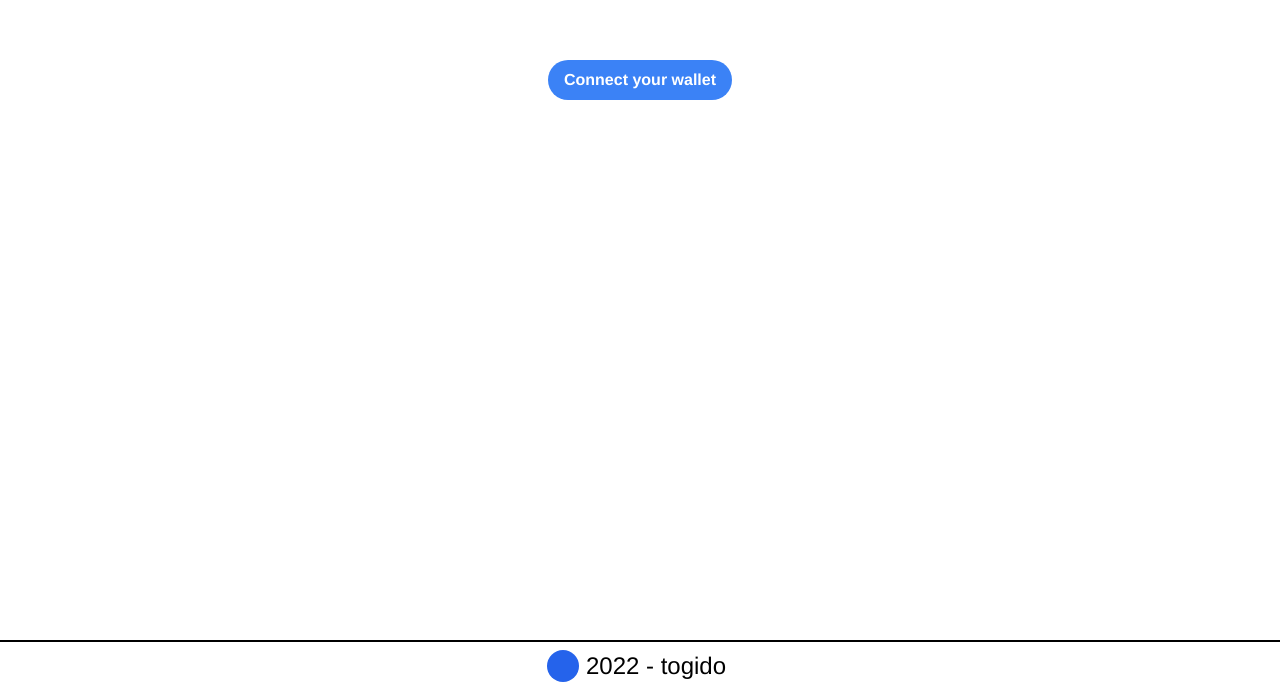
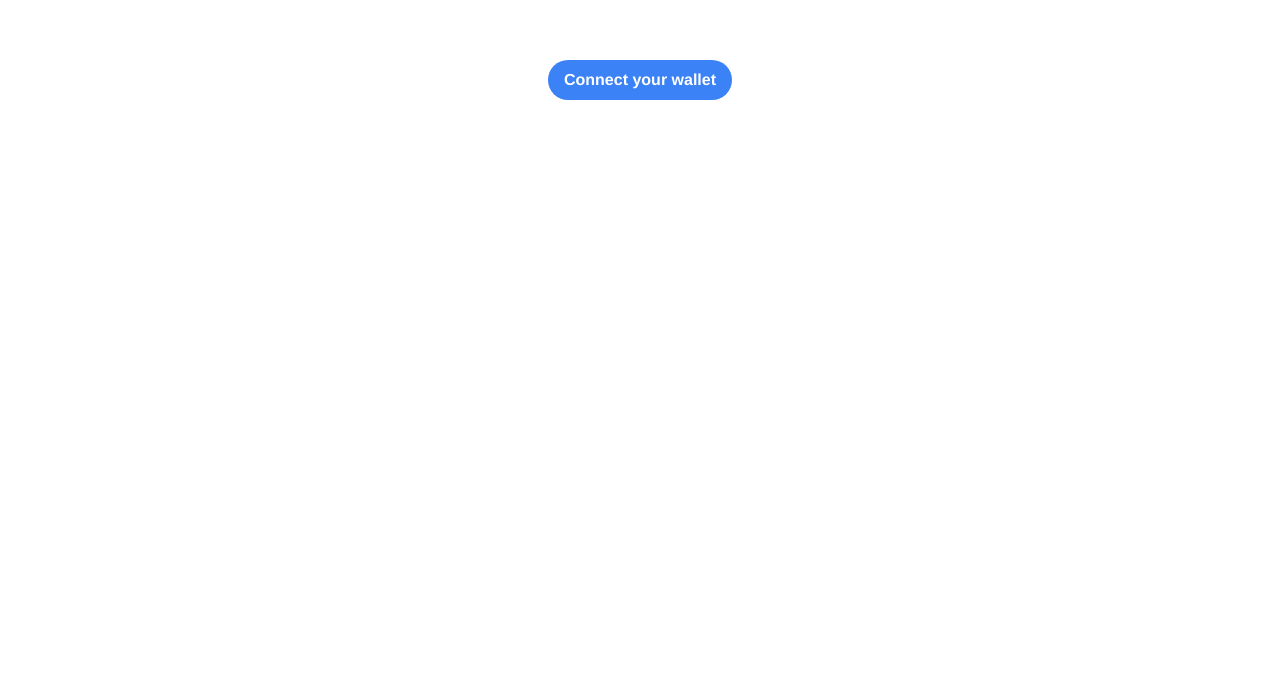
Before and after one commit to toine08/week2, a Next.js app: page / in a window 1280 px wide. Shown: the part 388-1078 px from the top of the page. After the commit the page ends 868 px from the top, so only its background shows below. Built offline with nearby package versions, Linux system fonts and the light colour scheme.

Commit message:
footer issue

```diff
--- a/pages/index.jsx
+++ b/pages/index.jsx
@@ -261,7 +261,9 @@ export default function Home() {
             })}
         </div>
       </div>
-      <Foot />
+      <div className="hidden ">//fix footer later
+      <Foot  />
+      </div>
     </div>
   );
 }
```
